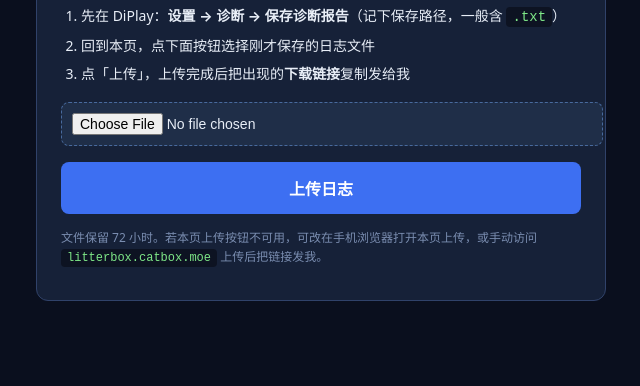
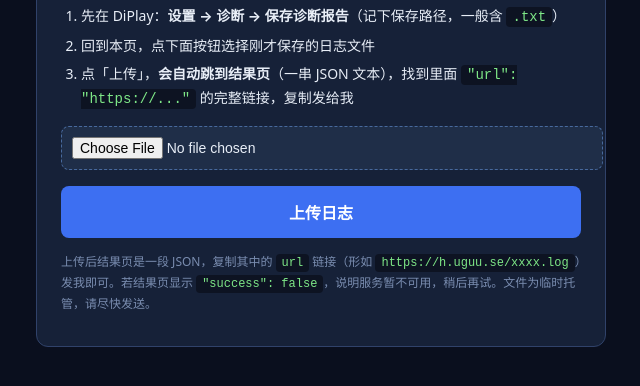
Before and after one commit to chansLam/chanslam.github.io, a plain HTML site: page upload.html in a window 1280 px wide. Shown: the part 142-528 px from the top of the page, without its empty margins (319-959 px from the left). Drawn offline with Linux system fonts and the light colour scheme.

Commit message:
日志上传改用 uguu.se（litterbox/catbox 服务故障）

```diff
--- a/upload.html
+++ b/upload.html
@@ -25,15 +25,13 @@
     <ol>
       <li>先在 DiPlay：<b>设置 → 诊断 → 保存诊断报告</b>（记下保存路径，一般含 <code>.txt</code>）</li>
       <li>回到本页，点下面按钮选择刚才保存的日志文件</li>
-      <li>点「上传」，上传完成后把出现的<b>下载链接</b>复制发给我</li>
+      <li>点「上传」，<b>会自动跳到结果页</b>（一串 JSON 文本），找到里面 <code>"url": "https://..."</code> 的完整链接，复制发给我</li>
     </ol>
-    <form action="https://litterbox.catbox.moe/resources/internals/api.php" method="post" enctype="multipart/form-data">
-      <input type="hidden" name="reqtype" value="fileupload">
-      <input type="hidden" name="time" value="72h">
-      <input type="file" name="fileToUpload" required>
+    <form action="https://uguu.se/upload" method="post" enctype="multipart/form-data">
+      <input type="file" name="files[]" required>
       <button type="submit">上传日志</button>
     </form>
-    <p class="hint">文件保留 72 小时。若本页上传按钮不可用，可改在手机浏览器打开本页上传，或手动访问 <code>litterbox.catbox.moe</code> 上传后把链接发我。</p>
+    <p class="hint">上传后结果页是一段 JSON，复制其中的 <code>url</code> 链接（形如 <code>https://h.uguu.se/xxxx.log</code>）发我即可。若结果页显示 <code>"success": false</code>，说明服务暂不可用，稍后再试。文件为临时托管，请尽快发送。</p>
   </div>
 </body>
 </html>
```
